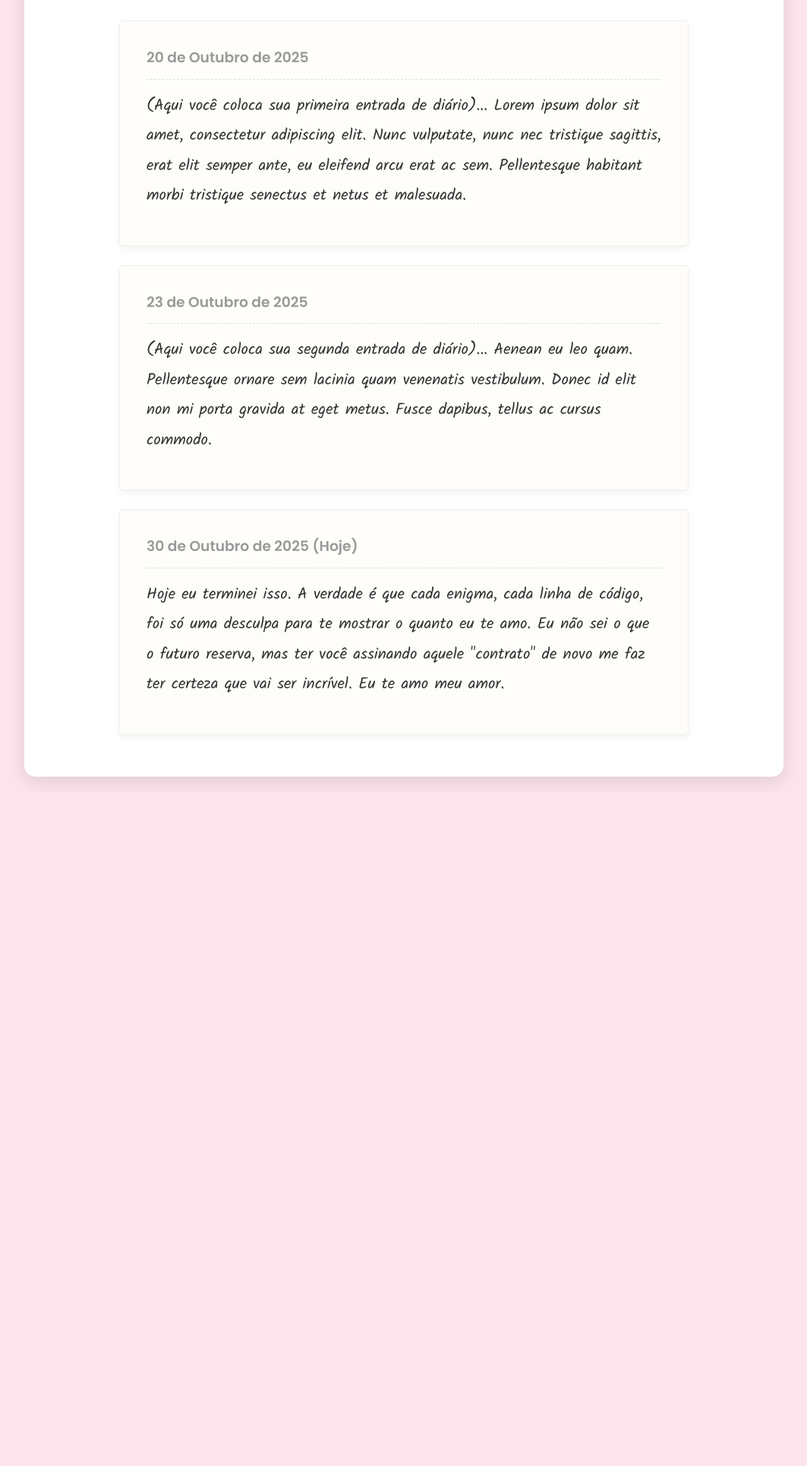
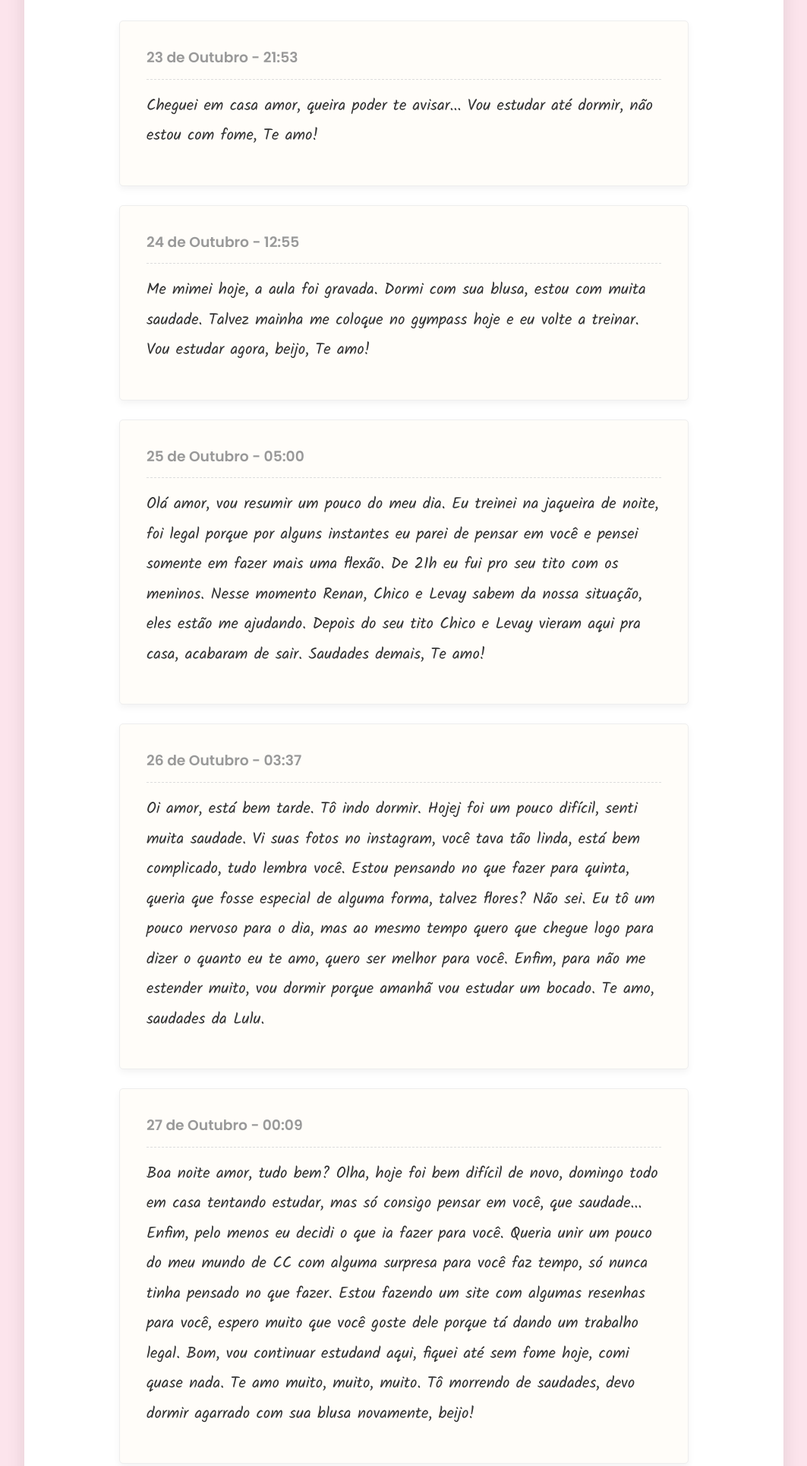
Before and after one commit to Marcostvn/Mapa-do-Tesouro, a plain HTML site: page html/diario.html in a window 1280 px wide. Shown: the part 342-2271 px from the top of the page at 76% size, without its empty margins (108-1171 px from the left). Before the commit the page ends 1384 px from the top, so only its background shows below. Drawn offline with Linux system fonts and the light colour scheme.

Commit message:
Versao mobile 1.0

```diff
--- a/html/diario.html
+++ b/html/diario.html
@@ -25,35 +25,98 @@
             </p>
 
             <div class="diario-pagina">
-                <h3>20 de Outubro de 2025</h3>
+                <h3>23 de Outubro - 21:53</h3>
                 <p>
-                    (Aqui você coloca sua primeira entrada de diário)...
-                    Lorem ipsum dolor sit amet, consectetur adipiscing elit.
-                    Nunc vulputate, nunc nec tristique sagittis,
-                    erat elit semper ante, eu eleifend arcu erat ac sem.
-                    Pellentesque habitant morbi tristique senectus et netus et malesuada.
+                    Cheguei em casa amor, queira poder te avisar...
+                    Vou estudar até dormir, não estou com fome, Te amo!
                 </p>
             </div>
 
             <div class="diario-pagina">
-                <h3>23 de Outubro de 2025</h3>
+                <h3>24 de Outubro - 12:55</h3>
                 <p>
-                    (Aqui você coloca sua segunda entrada de diário)...
-                    Aenean eu leo quam. Pellentesque ornare sem lacinia quam
-                    venenatis vestibulum. Donec id elit non mi porta gravida
-                    at eget metus. Fusce dapibus, tellus ac cursus commodo.
+                    Me mimei hoje, a aula foi gravada. Dormi com sua blusa, estou com muita saudade.
+                    Talvez mainha me coloque no gympass hoje e eu volte a treinar. Vou estudar agora,
+                    beijo, Te amo!
                 </p>
             </div>
 
             <div class="diario-pagina">
-                <h3>30 de Outubro de 2025 (Hoje)</h3>
+                <h3>25 de Outubro - 05:00</h3>
                 <p>
-                    Hoje eu terminei isso. A verdade é que cada enigma, cada
-                    linha de código, foi só uma desculpa para te mostrar
-                    o quanto eu te amo. Eu não sei o que o futuro reserva,
-                    mas ter você assinando aquele "contrato" de novo
-                    me faz ter certeza que vai ser incrível.
-                    Eu te amo meu amor.
+                    Olá amor, vou resumir um pouco do meu dia. Eu treinei na jaqueira de noite,
+                    foi legal porque por alguns instantes eu parei de pensar em você e pensei somente
+                    em fazer mais uma flexão.
+                    De 21h eu fui pro seu tito com os meninos. Nesse momento Renan, Chico e Levay sabem
+                    da nossa situação, eles estão me ajudando. Depois do seu tito Chico e Levay vieram aqui pra casa,
+                    acabaram de sair. Saudades demais, Te amo!
+                </p>
+            </div>
+
+            <div class="diario-pagina">
+                <h3>26 de Outubro - 03:37</h3>
+                <p>
+                    Oi amor, está bem tarde. Tô indo dormir. Hojej foi um pouco difícil, senti muita saudade. Vi suas
+                    fotos no instagram, você tava tão linda, está bem complicado, tudo lembra você. Estou pensando no que
+                    fazer para quinta, queria que fosse especial de alguma forma, talvez flores? Não sei. Eu tô um pouco nervoso
+                    para o dia, mas ao mesmo tempo quero que chegue logo para dizer o quanto eu te amo, quero ser melhor para você.
+                    Enfim, para não me estender muito, vou dormir porque amanhã vou estudar um bocado. Te amo, saudades da Lulu.
+                </p>
+            </div>
+
+            <div class="diario-pagina">
+                <h3>27 de Outubro - 00:09</h3>
+                <p>
+                    Boa noite amor, tudo bem? Olha, hoje foi bem difícil de novo, domingo todo em casa tentando estudar, mas
+                    só consigo pensar em você, que saudade... Enfim, pelo menos eu decidi o que ia fazer para você. Queria unir
+                    um pouco do meu mundo de CC com alguma surpresa para você faz tempo, só nunca tinha pensado no que fazer.
+                    Estou fazendo um site com algumas resenhas para você, espero muito que você goste dele porque tá dando um trabalho
+                    legal. Bom, vou continuar estudand aqui, fiquei até sem fome hoje, comi quase nada. Te amo muito, muito, muito. Tô
+                    morrendo de saudades, devo dormir agarrado com sua blusa novamente, beijo!
+                </p>
+            </div>
+
+            <div class="diario-pagina">
+                <h3>27 de Outubro - 13:00</h3>
+                <p>
+                    Bom dia amor, como você está? As vezes fico me perguntando isso, com certeza não ta pior do que eu, tô sem comer
+                    desde o almoço de ontem e ainda estou sem fome. Ontem a noite tentei perguntar a renan se ele sabia de algo que
+                    pudesse me alegrar sobre você, a resposta dele acabou comigo, foi tipo, "não ta um mar de flores", até ele
+                    amenizando ainda ficou ruim. Só queria poder falar com você, te ver, te abraçar. Só queria uma chance. Bom, vou
+                    estudar aqui porque amanhã tenho prova de lógica. Te amo muito!
+                    OBS: foi feriado hoje!
+                </p>
+            </div>
+
+            <div class="diario-pagina">
+                <h3>27 de Outubro - 17:00</h3>
+                <p>
+                    Boa tarde amor, hoje ta muito difícil de novo, espero que tudo dê certo. Eu fiquei com martina e tirei as fotos
+                    que você pediu, espero que a tita me ajude a te reconquistar. Fiz uma besteira talvez, botei meu nome na pelada,
+                    talvez eu passe aí na frente, mas preciso jogar bola pra desopilar. Enfim, te amo muito. Essa semana ta parecendo
+                    uma eternidade.
+                </p>
+            </div>
+
+            <div class="diario-pagina">
+                <h3>27 de Outubro - 23:19</h3>
+                <p>
+                    Boa noite amor, acabei de chegar da pelada, por sorte o uber não passou na frente da sua residência, seria bem
+                    complexo. Vi seus stories, você tava tão linda na academia, parecia feliz, espero que continue assim, você merece.
+                    Se Deus quiser você vai ser assim comigo para sempre. Bom, vou estudar mais, a prova de amanhã é cabulosa aparentemente,
+                    beijo, Te amo meu amor, saudades.
+                </p>
+            </div>
+
+            <div class="diario-pagina">
+                <h3>29 de Outubro - 01:00</h3>
+                <p>
+                    Boa noite meu amor, hoje o dia foi tão corrido que não consegui escrever aqui. Fiz a prova de lógica e acho que fui bem.
+                    Vi você na academia, hoje você foi fantasiada de amor da minha vida aparentemente, que mulher linda. Eu tô mais feliz
+                    e tranquilo hoje, porque a gente se falou, eu não tava mais aguentando essa não comunicação. Não ouvi sua voz mas foi
+                    muito bom pelo menos falar com você. Vou dormir proque amanhã tenho apresentação de Estatística e quinta tenho a prova mais
+                    cabulosa do século. Engraçado que mesmo com essa prova eu só penso no nosso almoço quinta, finalmente vou poder te ver.
+                    Beijo amor, boa noite, Te amo!
                 </p>
             </div>
 
```
